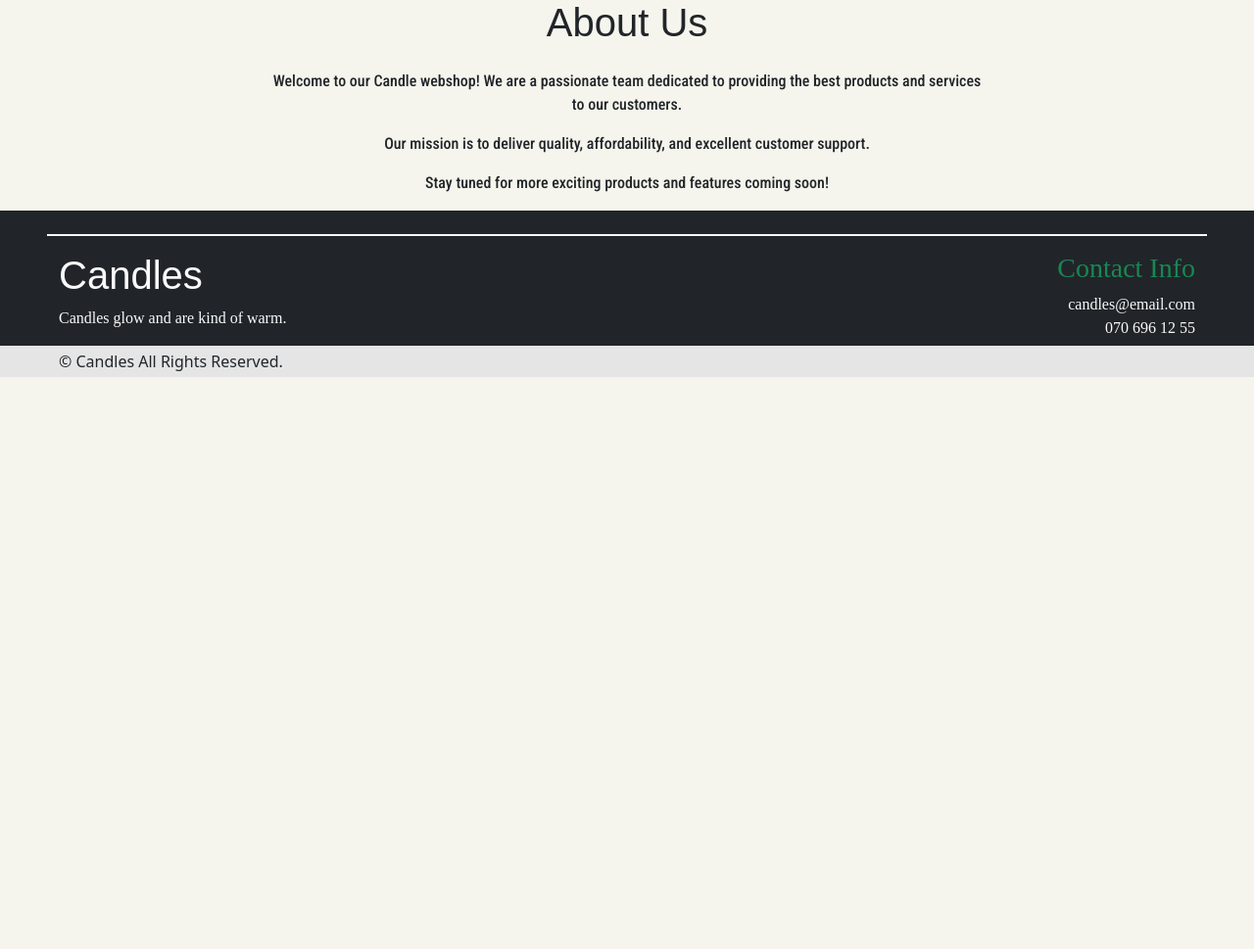
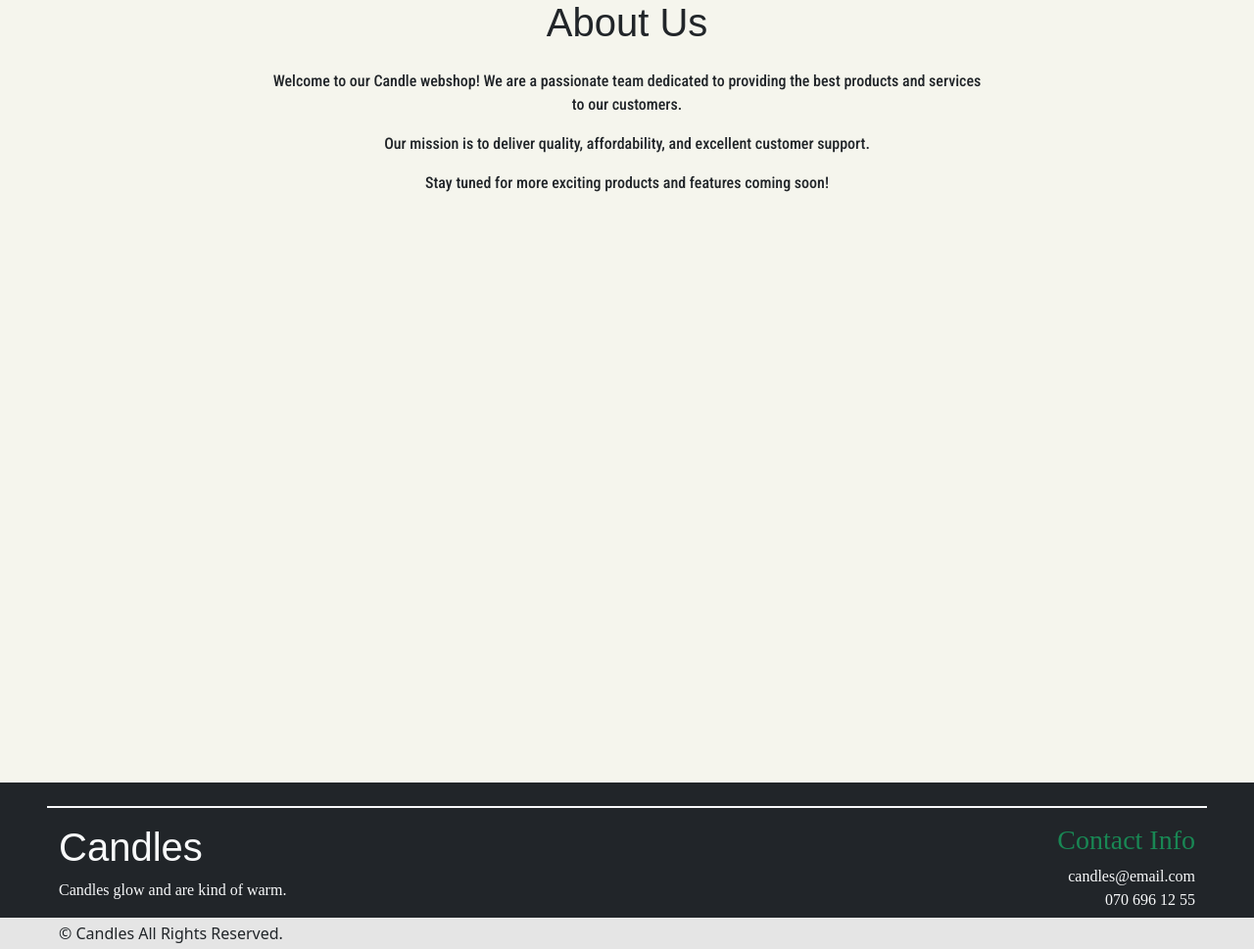
Before and after one commit to tsiapalis/webshop_group, a Django app: page /auth/about/ in a window 1280 px wide. Shown: the part 135-1104 px from the top of the page at 98% size. Before the commit the page ends 520 px from the top, so only its background shows below. Run offline with Django 5.2, Linux system fonts and the light colour scheme; some web fonts are replaced.

Commit message:
fixed height problem on discovery and about

```diff
--- a/static/css/base.css
+++ b/static/css/base.css
@@ -33,3 +33,8 @@ body {
     background-position: center;
     background-repeat: no-repeat;
 }
+
+.base-container {
+    height: 100vh;
+    width: 100%;
+}
--- a/templates/core_app/about.html
+++ b/templates/core_app/about.html
@@ -1,7 +1,7 @@
 {% extends 'core_app/base.html' %}
 
 {% block body_block %}
-<div class="container mt-5 h-100">
+<div class="base-container container mt-5">
     <h2 class="text-center mb-4 stick-no-bills-font fs-1 fw-lightbold text-decoration-">About Us</h2>
     <div class="row">
         <div class="col-md-8 offset-md-2 roboto-font text-center">
--- a/templates/core_app/discovery.html
+++ b/templates/core_app/discovery.html
@@ -2,7 +2,7 @@
 {% load static %}
 
 {% block body_block %}
-<div class="container mt-100 mt-60 p-5">
+<div class="base-container container mt-100 mt-60 p-5">
     <div class="row">
         <div class="col-12 text-center">
             <div class="section-title mb-4 pb-2">
```
